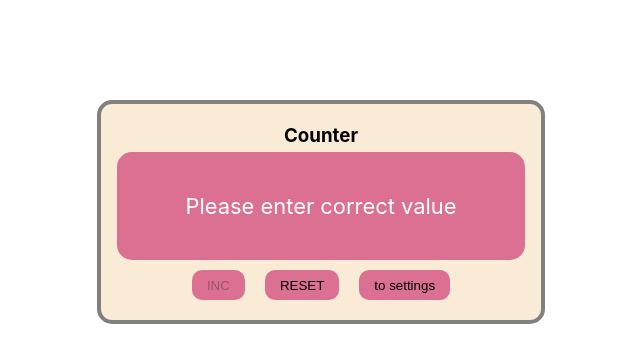
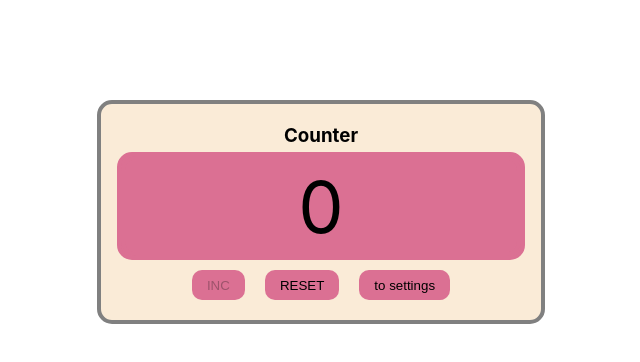
Before and after one commit to LizaAgey/inc_counter, a React (Create React App) app: page /counter in a window 1280 px wide. Shown: the top 362 px of the page, without its empty margins (319-959 px from the left). Built offline with nearby package versions, Linux system fonts and the light colour scheme.

Commit message:
fix: refactoring

```diff
--- a/src/App.tsx
+++ b/src/App.tsx
@@ -92,7 +92,6 @@ function App() {
                         setInputMinValue={setInputMinValue}
                         saveSettings={saveSettings}
                         error={error}
-                        setError={setError}
                         setSettingsSaved={setSettingsSaved}
                     />}/>
                 </Routes>
--- a/src/components/Counter/Counter.tsx
+++ b/src/components/Counter/Counter.tsx
@@ -29,25 +29,15 @@ const Counter: React.FC<CounterType> = ({
     const resetNumber = () => {
         setNumber(inputMinValue)
     };
-    const isInputError = error.isMaxError || error.isMinError
     const isDisabled = number === lsMaxValue || error.isMaxError || error.isMinError || !isSettingsSaved
-    const numberStyles = `${styles.Number} ${number === lsMaxValue ? styles.NumberMax : ''} ${isInputError || !isSettingsSaved ? styles.warning : ''}`
-    const displaySection = () => {
-        if (isInputError) {
-            return error.errorMessage
-        } else if (isSettingsSaved) {
-            return number
-        } else if (!isSettingsSaved) {
-            return 'Please save settings'
-        }
-    }
+    const numberStyles = `${styles.Number} ${number === lsMaxValue ? styles.NumberMax : ''}`
 
     return (
         <div className={styles.Counter}>
             <h3>Counter</h3>
             <div className={numberStyles}>
                 <span className={numberStyles}>
-                    {displaySection()}
+                    {number}
                 </span>
             </div>
             <div className={styles.ControlSection}>
--- a/src/components/Settings/Settings.tsx
+++ b/src/components/Settings/Settings.tsx
@@ -12,7 +12,6 @@ type SettingsType = {
     setInputMinValue: (minValue: number) => void
     saveSettings: () => void
     error: ErrorType
-    setError: (error: ErrorType) => void
     setSettingsSaved: (isSaved: boolean) => void
 }
 
@@ -23,23 +22,16 @@ const Settings: React.FC<SettingsType> = ({
                                               setInputMinValue,
                                               saveSettings,
                                               error,
-                                              setError,
                                               setSettingsSaved
                                           }) => {
 
     const maxValueHandler = (event: ChangeEvent<HTMLInputElement>) => {
         setInputMaxValue(JSON.parse(event.currentTarget.value))
-        if (!error.isMaxError && !error.isMinError) {
-            setError({...error, errorMessage: 'Please save changes'})
-        }
         setSettingsSaved(false)
     };
 
     const minValueHandler = (event: ChangeEvent<HTMLInputElement>) => {
         setInputMinValue(JSON.parse(event.currentTarget.value))
-        if (!error.isMaxError && !error.isMinError) {
-            setError({...error, errorMessage: 'Please save changes'})
-        }
         setSettingsSaved(false)
     };
 
@@ -49,7 +41,7 @@ const Settings: React.FC<SettingsType> = ({
 
         <div className={styles.settings}>
 
-            <h3>Settings</h3>
+            <h3>Counter Settings</h3>
             <h5>Max value
                 <Input
                     value={inputMaxValue}
```
